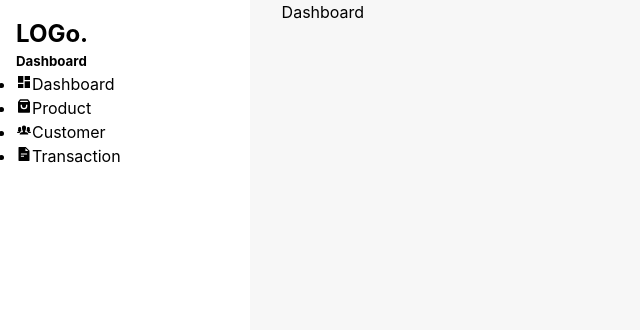
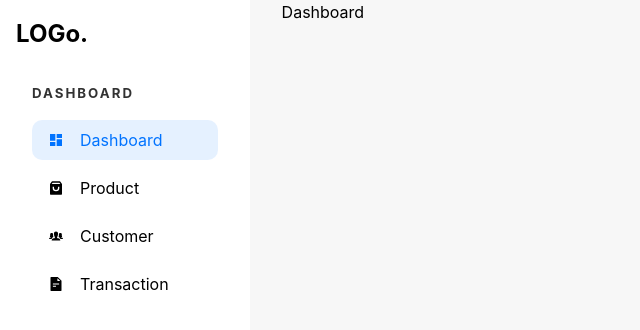
Before and after one commit to ProgramerSalar/Admin-dashboard-2024, a React (Vite) app: page /admin/dashboard in a window 1280 px wide. Shown: the top 330 px of the page, without its empty margins (0-640 px from the left). Built offline with nearby package versions, Linux system fonts and the light colour scheme.

Commit message:
add custom function and css

```diff
--- a/src/App.tsx
+++ b/src/App.tsx
@@ -23,9 +23,9 @@ const App = () => {
       <Suspense fallback={<Loader/>}>
       <Routes>
         <Route path="/admin/dashboard" element={<Dashboard />}  />
-        <Route path="/admin/dashboard/product" element={<Product />}  />
-        <Route path="/admin/dashboard/customer" element={<Customer />}  />
-        <Route path="/admin/dashboard/transaction" element={<Transaction />}  />
+        <Route path="/admin/product" element={<Product />}  />
+        <Route path="/admin/customer" element={<Customer />}  />
+        <Route path="/admin/transaction" element={<Transaction />}  />
 
 
 
--- a/src/components/AdminSideBar.tsx
+++ b/src/components/AdminSideBar.tsx
@@ -1,11 +1,12 @@
-import { AiFillFileText} from "react-icons/ai"
-import { IoIosPeople } from "react-icons/io"
-import { Link  } from "react-router-dom";
-import {RiDashboardFill, RiShoppingBag3Fill} from "react-icons/ri"
+import { AiFillFileText } from "react-icons/ai";
+import { IoIosPeople } from "react-icons/io";
+import { Link,  useLocation, Location } from "react-router-dom";
+import { RiDashboardFill, RiShoppingBag3Fill } from "react-icons/ri";
+import { IconType } from "react-icons";
 
 const AdminSideBar = () => {
 
-
+    const Location = useLocation()
   return (
     <aside>
       <h2>LOGo.</h2>
@@ -13,37 +14,44 @@ const AdminSideBar = () => {
       <div>
         <h5>Dashboard</h5>
         <ul>
-                <li>
-                <Link to={"/admin/dashboard"}>
-                <RiDashboardFill />
-                Dashboard
-                </Link>
-                </li>
-                <li>
-                <Link to={"/admin/product"}>
-                <RiShoppingBag3Fill />
-                Product
-                </Link>
-                </li>
-                <li>
-                <Link to={"/admin/customer"}>
-                <IoIosPeople/>
-                Customer
-                </Link>
-                </li>
-                <li>
-                <Link to={"/admin/Transation"}>
-                <AiFillFileText />
-                Transaction
-                </Link>
-                </li>
+
+            <Li url="/admin/dashboard" text="Dashboard"  location={Location} Icon={RiDashboardFill}/>
+            <Li url="/admin/product" text="Product"  location={Location} Icon={RiShoppingBag3Fill}/>
+            <Li url="/admin/customer" text="Customer"  location={Location} Icon={IoIosPeople}/>
+            <Li url="/admin/transaction" text="Transaction"  location={Location} Icon={AiFillFileText}/>
+
 
         </ul>
       </div>
     </aside>
-  )
-}
+  );
+};
 
 
+interface LiProps {
+    url: string;
+    text: string;
+    location: Location;
+    Icon: IconType;
+  }
+  const Li = ({ url, text, location, Icon }: LiProps) => (
+    <li
+      style={{
+        backgroundColor: location.pathname.includes(url)
+          ? "rgba(0,115,255,0.1)"
+          : "white",
+      }}
+    >
+      <Link
+        to={url}
+        style={{
+          color: location.pathname.includes(url) ? "rgb(0,115,255)" : "black",
+        }}
+      >
+        <Icon />
+        {text}
+      </Link>
+    </li>
+  );
 
-export default AdminSideBar
+export default AdminSideBar;
--- a/src/pages/Customer.tsx
+++ b/src/pages/Customer.tsx
@@ -1,9 +1,11 @@
+import AdminSideBar from "../components/AdminSideBar"
 
 
 const Customer = () => {
   return (
-    <div>
-      Costomer
+    <div className="adminContainer">
+      <AdminSideBar />
+      Customer
     </div>
   )
 }
--- a/src/pages/Product.tsx
+++ b/src/pages/Product.tsx
@@ -1,8 +1,10 @@
+import AdminSideBar from "../components/AdminSideBar"
 
 
 const Product = () => {
   return (
-    <div>
+    <div className="adminContainer">
+      <AdminSideBar />
       Product
     </div>
   )
--- a/src/pages/Transaction.tsx
+++ b/src/pages/Transaction.tsx
@@ -1,9 +1,11 @@
+import AdminSideBar from "../components/AdminSideBar"
 
 
 const Transaction = () => {
   return (
-    <div>
-      Transation
+    <div className="adminContainer">
+      <AdminSideBar />
+      Transaction
     </div>
   )
 }
--- a/src/styles/_mixin.scss
+++ b/src/styles/_mixin.scss
@@ -1,4 +1,4 @@
-@mixin heading($spacing: 3px, $weight: 300px, $case: uppcase) {
+@mixin heading($spacing: 3px, $weight: 300px, $case: uppercase) {
   letter-spacing: $spacing;
   font-weight: $weight;
   text-transform: $case;
--- a/src/styles/app.scss
+++ b/src/styles/app.scss
@@ -47,5 +47,33 @@ a {
     overflow-y: auto;
     &::-webkit-scrollbar {
       display: none;
-    }}
+    }
+
+
+    >div {
+      margin: 2rem 1rem;
+
+      >h5{
+        @include heading(2px);
+        opacity: 0.8;
+        margin: 1rem 0;
+      }
+
+      > ul{
+        @include flex(column, unset, unset, 0.5rem);
+        list-style: none;
+
+        >li{
+          padding: 0.5rem 1rem;
+          border-radius: 10px;
+          >a{
+            color: rgba(0, 0, 0, 0.825);
+            @include flex(row, unset)
+          }
+        }
+      }
+    }
+
+
+  }
 }
```
Also changed, not shown: src/pages/Dashboard.tsx (+4 -15 lines). Lines whose indentation alone changed are shown as unchanged.
